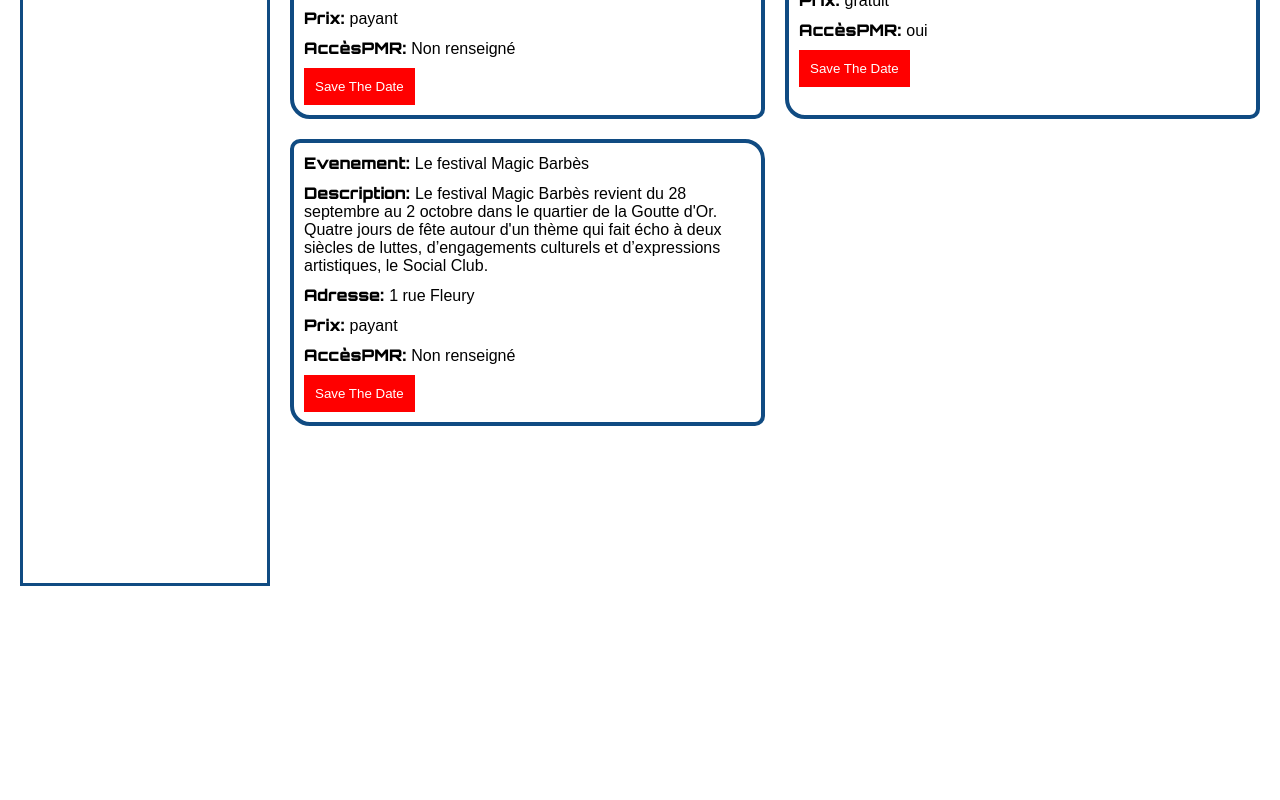
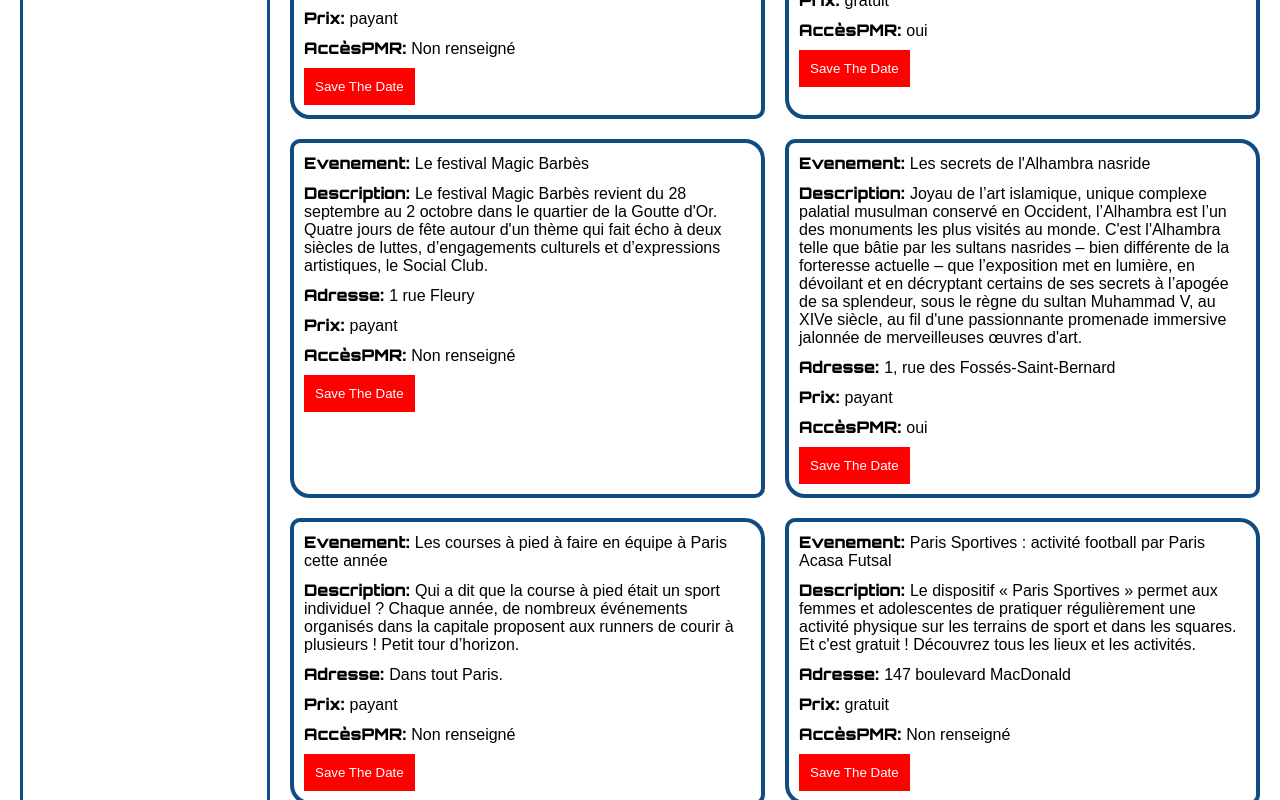
Before and after one commit to Fabiola971/adataviz-react, a React (Vite) app: page / in a window 1280 px wide. Shown: the part 1260-2060 px from the top of the page. Before the commit the page ends 1866 px from the top, so only its background shows below. Built offline with nearby package versions, Linux system fonts and the light colour scheme; a web font is replaced by a local one.

Commit message:
add 3 object
IA, 0

```diff
--- a/src/datas.js
+++ b/src/datas.js
@@ -4,6 +4,7 @@ import { formatDatas } from "./utils.js";
 export const results = [
   {
     event_id: "4287",
+    date_start: "29-01-2027",
     title: "Les balades guidées virtuelles d'Explore Paris",
     lead_text: "Se balader dans les rues de Paris, y voir les frères Méliès, visiter      l’intérieur des canaux ou entendre les cris oubliés des camelots, admirer les trésors de l’Art Nouveau ou de Le Corbusier, faire un tour dans « little india » ou le « Paris russe », devenir incollable sur le street art et surtout échanger en « live » avec un guide conférencier !",
     address_street: "Grand Paris",
@@ -14,6 +15,7 @@ export const results = [
     },
   {
     event_id: "8604",
+    date_start: null,
     title: "Paroles d’adultes, regards d’enfants : aborder la crise climatique avec les jeunes",
     lead_text: "Comment parler de la crise climatique avec nos enfants ? Comment passer de l’anxiété à l’action ? A l’Académie du Climat nous avons des réponses, venez les découvrir !",
     address_street: "2 place Baudoyer",
@@ -24,6 +26,7 @@ export const results = [
    },
   {
     event_id: "14970",
+    date_start: null,
     title: "Le festival Magic Barbès",
     lead_text: "Le festival Magic Barbès revient du 28 septembre au 2 octobre dans le quartier de la Goutte d'Or. Quatre jours de fête autour d'un thème qui fait écho à deux siècles de luttes, d’engagements culturels et d’expressions artistiques, le Social Club.",
     address_street: "1 rue Fleury",
@@ -31,7 +34,39 @@ export const results = [
     address_city: "Paris",
     price_type: "payant",
     pmr: null
-},
+  },
+  {
+    event_id: "79637",
+    date_start: "24-11-2026",
+    title: "Les secrets de l'Alhambra nasride",
+    lead_text: "Joyau de l’art islamique, unique complexe palatial musulman conservé en Occident, l’Alhambra est l’un des monuments les plus visités au monde. C'est l'Alhambra telle que bâtie par les sultans nasrides – bien différente de la forteresse actuelle – que l’exposition met en lumière, en dévoilant et en décryptant certains de ses secrets à l’apogée de sa splendeur, sous le règne du sultan Muhammad V, au XIVe siècle, au fil d'une passionnante promenade immersive jalonnée de merveilleuses œuvres d'art.",
+    address_street: "1, rue des Fossés-Saint-Bernard",
+    address_zipCode: "75005",
+    address_city: "Paris",
+    price_type: "payant",
+    pmr: 1
+  },
+  {
+    event_id: "81688",
+    date_start: "01-01-2026",
+    title: "Les courses à pied à faire en équipe à Paris cette année",
+    lead_text: "Qui a dit que la course à pied était un sport individuel ? Chaque année, de nombreux événements organisés dans la capitale proposent aux runners de courir à plusieurs ! Petit tour d’horizon.",
+    address_street: "Dans tout Paris.",
+    address_zipCode: null,
+    address_city: "Paris",
+    price_type: "payant",
+    pmr: null
+  },
+  {
+    event_id: "42063",address_city: null,
+    date_start: "01-01-2026",
+    title: "Paris Sportives : activité football par Paris Acasa Futsal",
+    lead_text: "Le dispositif « Paris Sportives » permet aux femmes et adolescentes de pratiquer régulièrement une activité physique sur les terrains de sport et dans les squares. Et c'est gratuit ! Découvrez tous les lieux et les activités.",
+    address_street: "147 boulevard MacDonald",
+    address_zipCode: "75019",
+    address_city: "Paris",
+    price_type: "gratuit",
+    pmr: null
+
+  }
 ];
-
-console.log(results[1])
```
